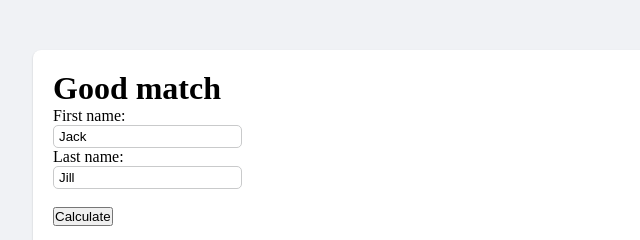
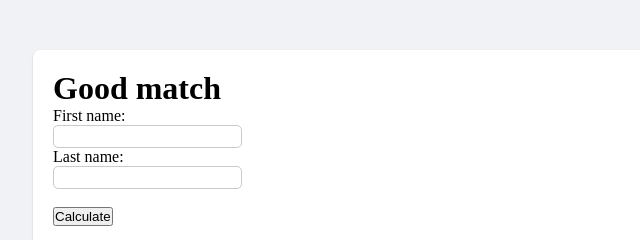
Before and after one commit to TumeloGiven/good_match, a website: page index.html in a window 1280 px wide. Shown: the top 240 px of the page, 207-847 px from the left. Drawn offline with Linux system fonts and the light colour scheme.

Commit message:
Fixed the html page

```diff
--- a/index.html
+++ b/index.html
@@ -48,9 +48,9 @@
                 <h1>Good match</h1>
 
                 <label for="fname">First name:</label><br>
-                <input type="text" id="fname" name="fname" value="Jack"><br>
+                <input type="text" id="fname" name="fname" value=""><br>
                 <label for="sname">Last name:</label><br>
-                <input type="text" id="sname" name="sname" value="Jill"><br><br>
+                <input type="text" id="sname" name="sname" value=""><br><br>
                 <input type="submit" value="Calculate" onclick="goodMatch()">
 
                 <div>
```
